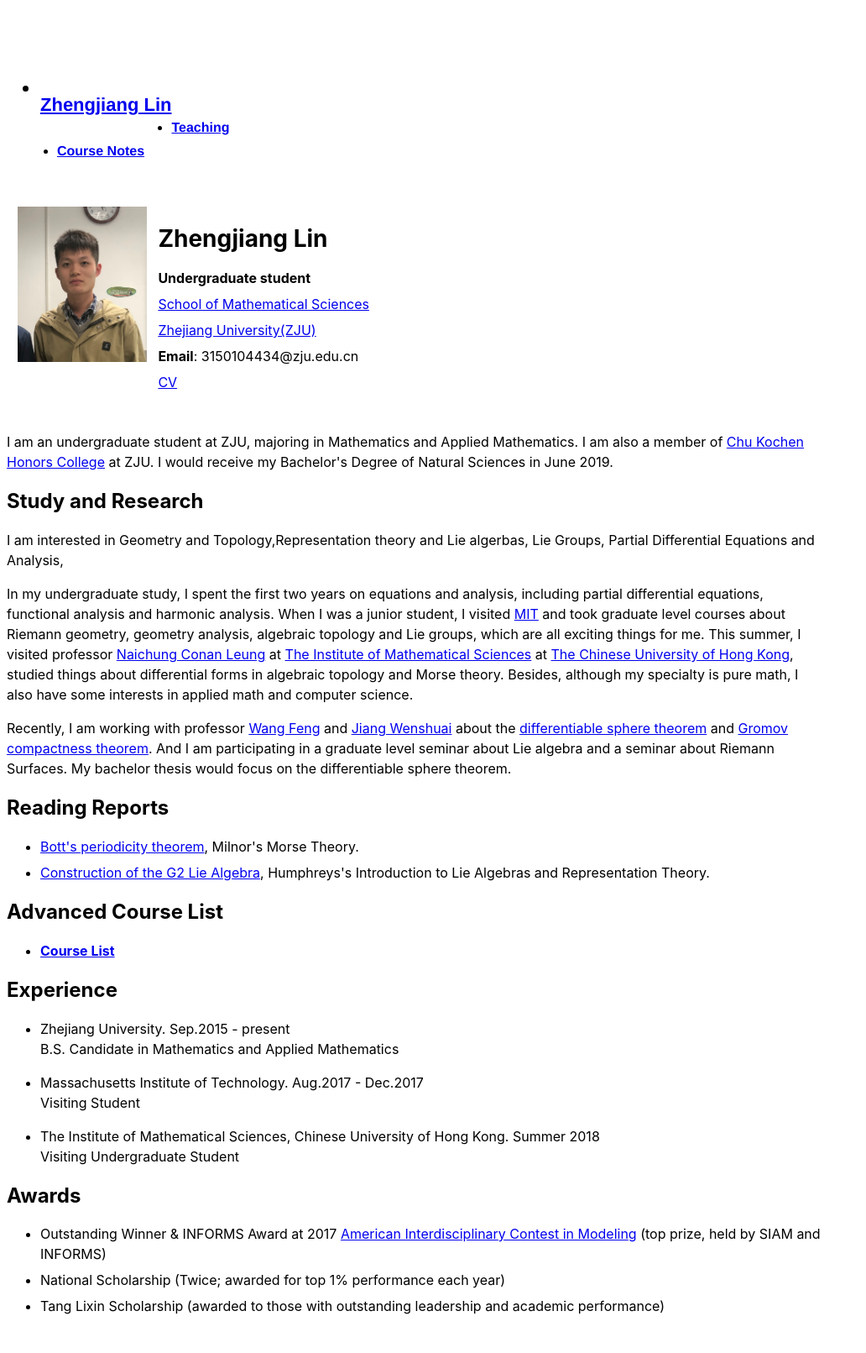
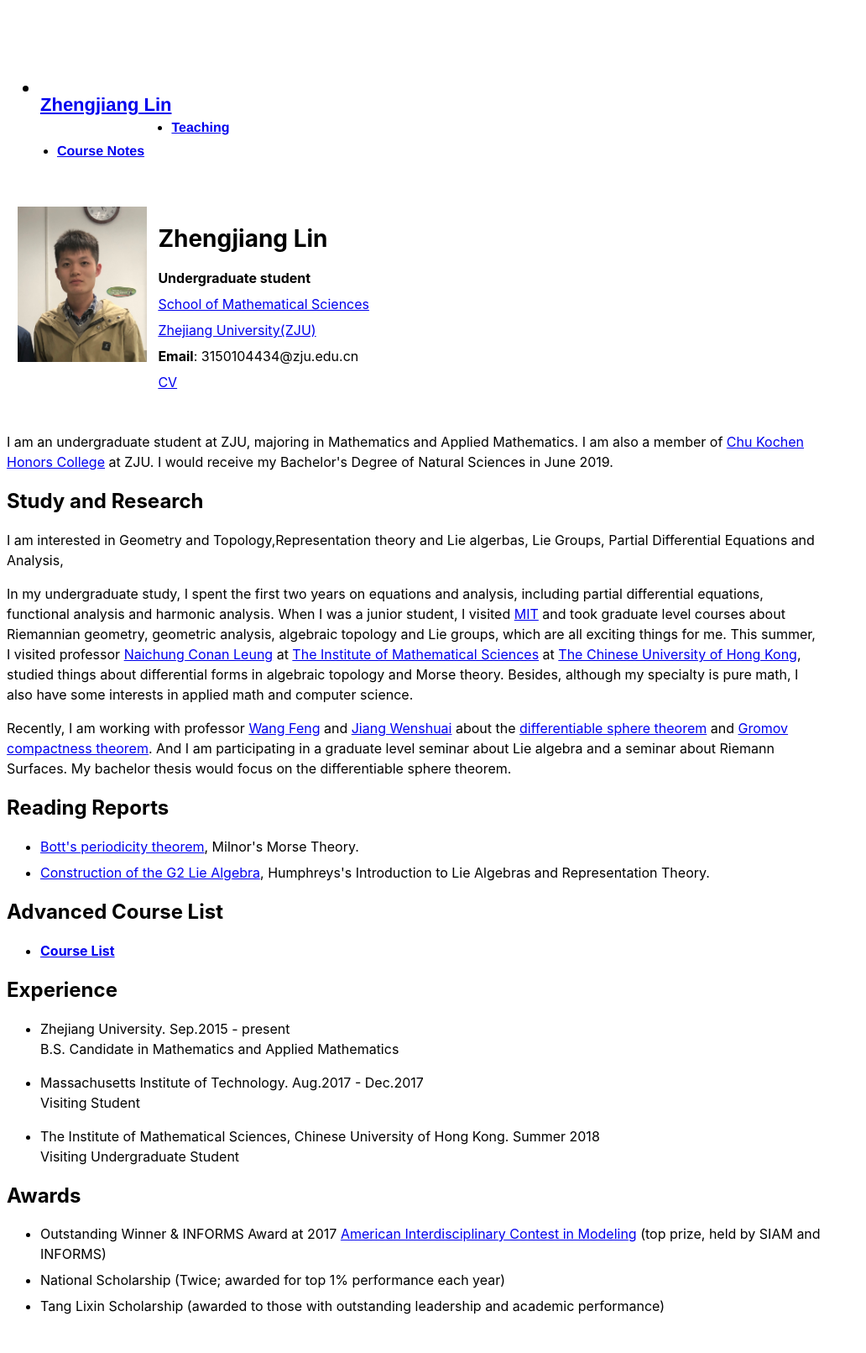
Before and after one commit to Acrescent/Acrescent.github.io, a Jekyll site: the page built from index.html, in a window 1280 px wide. Shown: the whole page at 84% size, without its empty margins (0-1032 px from the left). Built offline with Jekyll 4.4.1, drawn with Linux system fonts in a browser that asks for light colours.

Commit message:
Update index.html

```diff
--- a/index.html
+++ b/index.html
@@ -37,7 +37,7 @@ Partial Differential Equations and Analysis,
 
 <p>
 In my undergraduate study, I spent the first two years on equations
-and analysis, including partial differential equations, functional analysis and harmonic analysis. When I was a junior student, I visited <a href="http://www.mit.edu/">MIT</a> and took graduate level courses about Riemann geometry, geometry analysis, algebraic topology and Lie
+and analysis, including partial differential equations, functional analysis and harmonic analysis. When I was a junior student, I visited <a href="http://www.mit.edu/">MIT</a> and took graduate level courses about Riemannian geometry, geometric analysis, algebraic topology and Lie
 groups, which are all exciting things for me. This summer, I visited professor <a href="http://www.ims.cuhk.edu.hk/leung/">Naichung Conan Leung</a>
 at <a href="http://www.ims.cuhk.edu.hk/">The Institute of Mathematical Sciences</a>
 at <a href="http://www.cuhk.edu.hk/english/index.html">The Chinese University of Hong Kong</a>, studied things about differential forms in algebraic topology and Morse theory.
```
